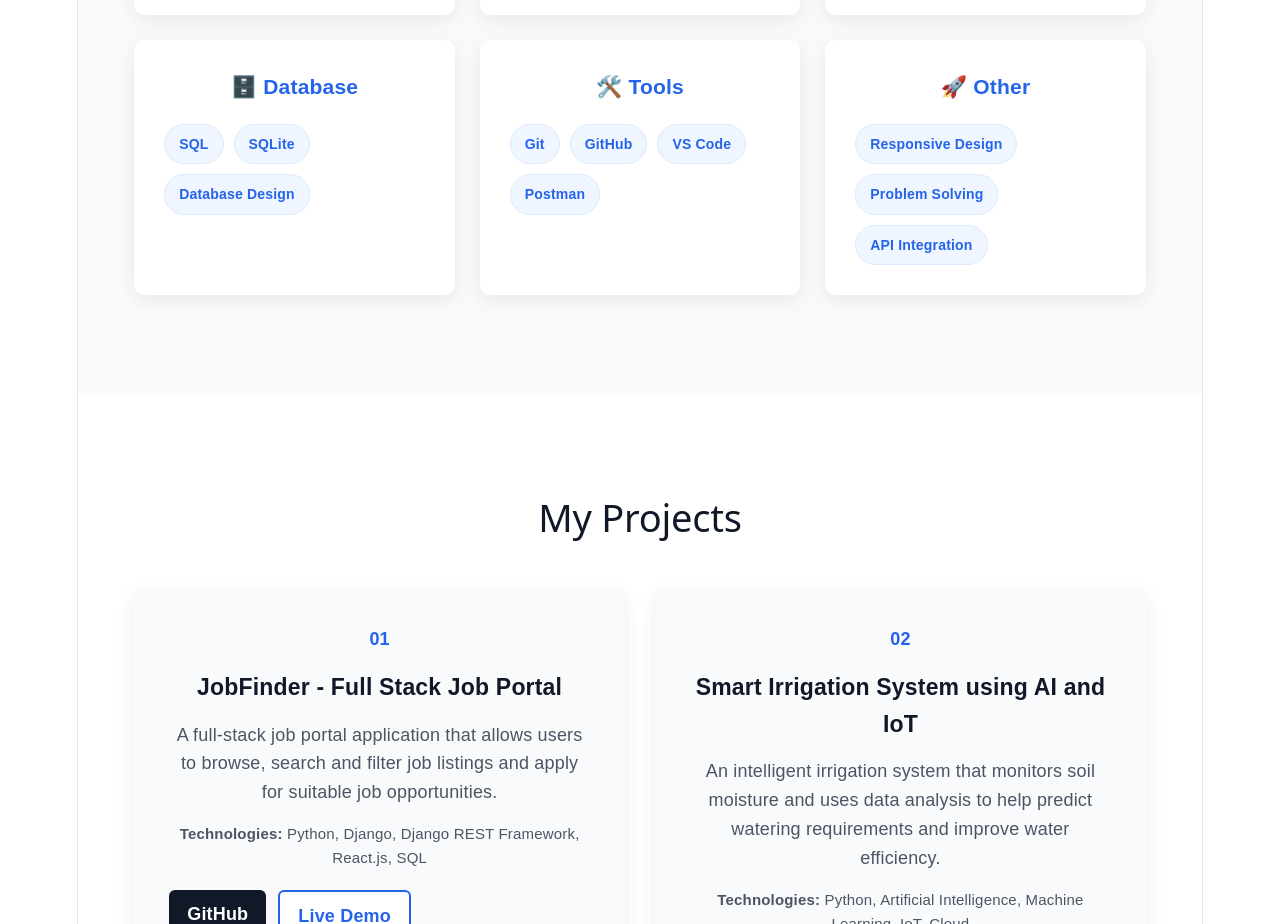
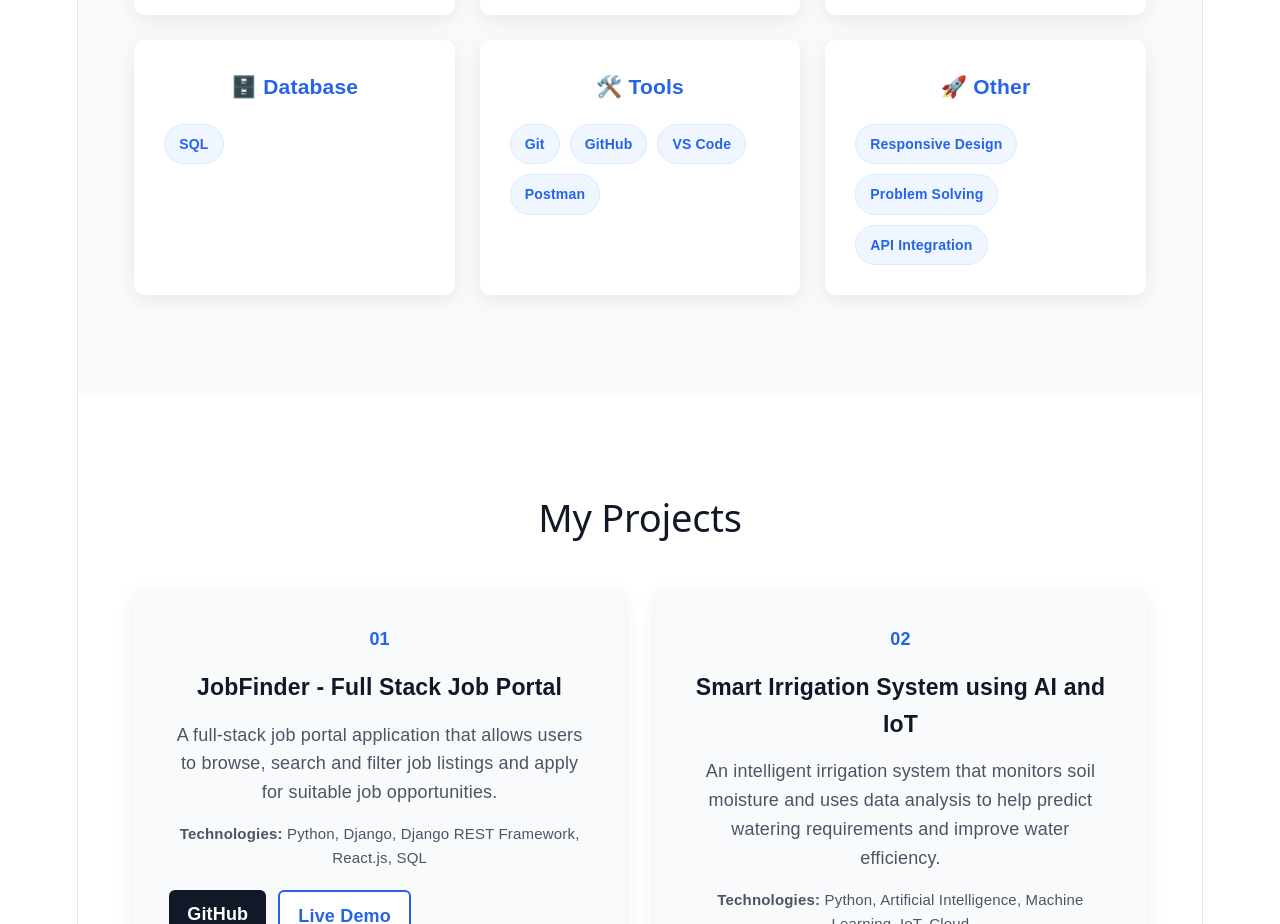
Before and after one commit to Anuchandra17/Portfolio, a React app: page / in a window 1280 px wide. Shown: the part 2300-3224 px from the top of the page. Built offline with nearby package versions, Linux system fonts and the light colour scheme; the HTML template or start-up script is replaced by a standard one.

Commit message:
Update skills section

```diff
--- a/src/App.jsx
+++ b/src/App.jsx
@@ -227,8 +227,7 @@ function App() {
 
   <div className="skill-list">
     <span>SQL</span>
-    <span>SQLite</span>
-    <span>Database Design</span>
+
   </div>
 </div>
 
```
